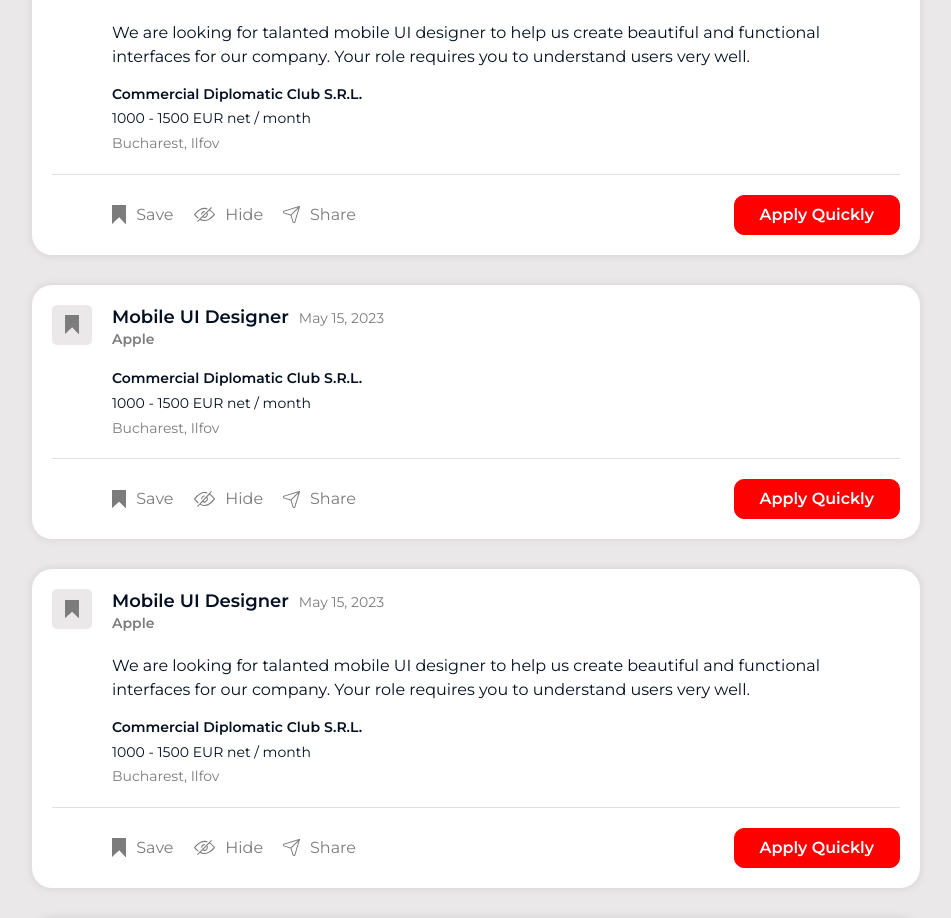
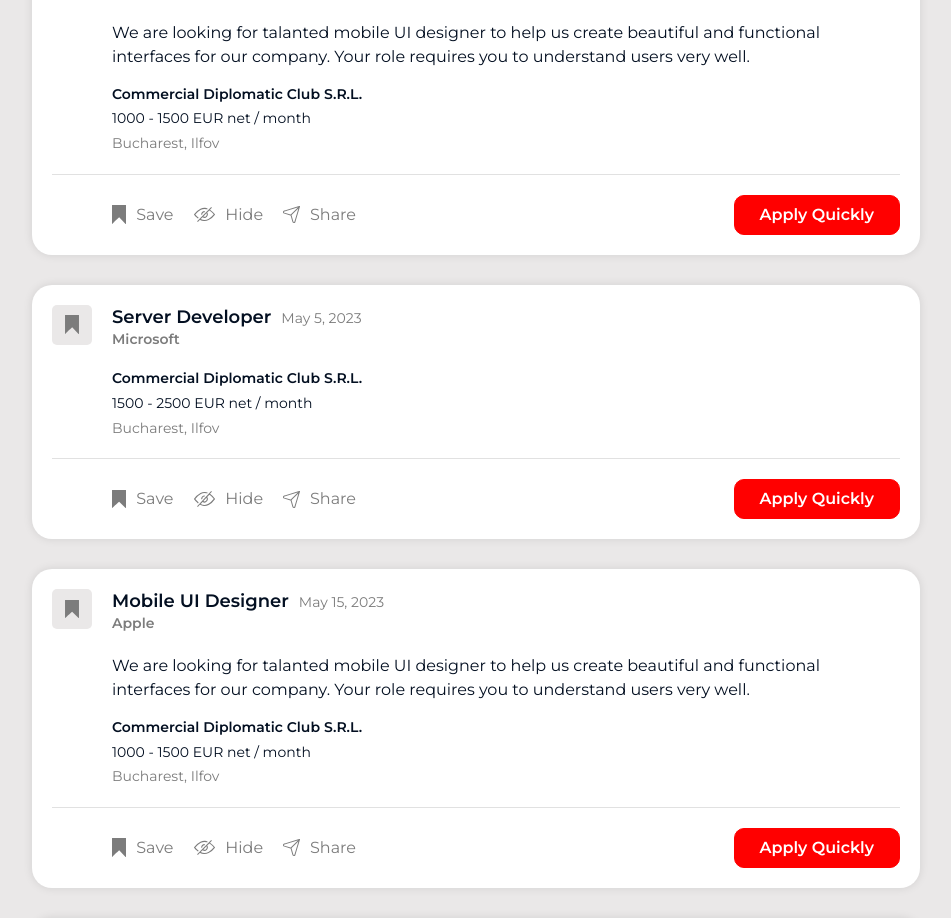
Before and after one commit to amitlimbasiya/lucratori, a Next.js app: page /company-profile in a window 1280 px wide. Shown: the part 1303-2221 px from the top of the page, without its empty margins (164-1115 px from the left). Built offline with nearby package versions, Linux system fonts and the light colour scheme.

Commit message:
Structure changes

```diff
--- a/components/jobs-listing-component/index.js
+++ b/components/jobs-listing-component/index.js
@@ -7,31 +7,35 @@
 import ShareIcon from "../../public/images/share-icon.svg";
 import Pagination from 'react-bootstrap/Pagination';
 
-const JobsListCompFun = () => {
-
+function JobsListingPartFun({
+    jobCompanyLogo,
+    jobHeading,
+    publishadeDate,
+    companyName,
+    cSortInfo,
+    cName,
+    scopeOfSalary,
+    addressCity,
+    addressCounty
+}) {
     return (
         <>
-
-            <div className="jobsListingPart">
-                <ul>
             <li>
                 <div className="jobCardContent">
                     <div className="jobCompanyLogo">
-                                <Link href=""><Image src={BookMarkIcon} alt="Bookmark Icon" /></Link>
+                        <Link href="">{jobCompanyLogo}</Link>
                     </div>
                     <div className="jobTopPart">
-                                <Link href="" className="jobHeading">Mobile UI Designer</Link>
-                                <span className="publishadeDate">May 15, 2023</span>
+                        <Link href="" className="jobHeading">{jobHeading}</Link>
+                        <span className="publishadeDate">{publishadeDate}</span>
                     </div>
-                            <div className="companyName">Apple</div>
+                    <div className="companyName">{companyName}</div>
                     <div className="sortInfo">
-                                <p>We are looking for talanted mobile UI designer to help us create beautiful and functional
-                                    interfaces for our company. Your role requires you to understand users very well.</p>
-                                <div className="cName">Commercial Diplomatic Club S.R.L.</div>
-                                <div className="scopeOfSalary">1000 - 1500 EUR net / month</div>
-                                <div className="addressPart">Bucharest, Ilfov</div>
+                        <p>{cSortInfo}</p>
+                        <div className="cName">{cName}</div>
+                        <div className="scopeOfSalary">{scopeOfSalary}</div>
+                        <div className="addressPart">{addressCity}, {addressCounty}</div>
                     </div>
-
                 </div>
                 <div className="jobCardActions">
                     <div className="leftAction">
@@ -44,124 +48,86 @@
                     </div>
                 </div>
             </li>
-                    <li>
-                        <div className="jobCardContent">
-                            <div className="jobCompanyLogo">
-                                <Link href=""><Image src={BookMarkIcon} alt="Bookmark Icon" /></Link>
-                            </div>
-                            <div className="jobTopPart">
-                                <Link href="" className="jobHeading">Mobile UI Designer</Link>
-                                <span className="publishadeDate">May 15, 2023</span>
-                            </div>
-                            <div className="companyName">Apple</div>
-                            <div className="sortInfo">
-                                <div className="cName">Commercial Diplomatic Club S.R.L.</div>
-                                <div className="scopeOfSalary">1000 - 1500 EUR net / month</div>
-                                <div className="addressPart">Bucharest, Ilfov</div>
-                            </div>
+        </>
 
-                        </div>
-                        <div className="jobCardActions">
-                            <div className="leftAction">
-                                <Link href=""><Image src={BookMarkIcon} alt="Bookmark Icon" />Save</Link>
-                                <Link href=""><Image src={HideIcon} alt="Hide Icon" />Hide</Link>
-                                <Link href=""><Image src={ShareIcon} alt="Share Icon" />Share</Link>
-                            </div>
-                            <div className="rightAction">
-                                <Link href="#" className="redBtn">Apply Quickly</Link>
-                            </div>
-                        </div>
-                    </li>
-                    <li>
-                        <div className="jobCardContent">
-                            <div className="jobCompanyLogo">
-                                <Link href=""><Image src={BookMarkIcon} alt="Bookmark Icon" /></Link>
-                            </div>
-                            <div className="jobTopPart">
-                                <Link href="" className="jobHeading">Mobile UI Designer</Link>
-                                <span className="publishadeDate">May 15, 2023</span>
-                            </div>
-                            <div className="companyName">Apple</div>
-                            <div className="sortInfo">
-                                <p>We are looking for talanted mobile UI designer to help us create beautiful and functional
-                                    interfaces for our company. Your role requires you to understand users very well.</p>
-                                <div className="cName">Commercial Diplomatic Club S.R.L.</div>
-                                <div className="scopeOfSalary">1000 - 1500 EUR net / month</div>
-                                <div className="addressPart">Bucharest, Ilfov</div>
-                            </div>
+    );
+}
 
-                        </div>
-                        <div className="jobCardActions">
-                            <div className="leftAction">
-                                <Link href=""><Image src={BookMarkIcon} alt="Bookmark Icon" />Save</Link>
-                                <Link href=""><Image src={HideIcon} alt="Hide Icon" />Hide</Link>
-                                <Link href=""><Image src={ShareIcon} alt="Share Icon" />Share</Link>
-                            </div>
-                            <div className="rightAction">
-                                <Link href="#" className="redBtn">Apply Quickly</Link>
-                            </div>
-                        </div>
-                    </li>
-                    <li>
-                        <div className="jobCardContent">
-                            <div className="jobCompanyLogo">
-                                <Link href=""><Image src={BookMarkIcon} alt="Bookmark Icon" /></Link>
-                            </div>
-                            <div className="jobTopPart">
-                                <Link href="" className="jobHeading">Mobile UI Designer</Link>
-                                <span className="publishadeDate">May 15, 2023</span>
-                            </div>
-                            <div className="companyName">Apple</div>
-                            <div className="sortInfo">
-                                <p>We are looking for talanted mobile UI designer to help us create beautiful and functional
-                                    interfaces for our company. Your role requires you to understand users very well.</p>
-                                <div className="cName">Commercial Diplomatic Club S.R.L.</div>
-                                <div className="scopeOfSalary">1000 - 1500 EUR net / month</div>
-                                <div className="addressPart">Bucharest, Ilfov</div>
-                            </div>
+const JobsListCompFun = () => {
 
-                        </div>
-                        <div className="jobCardActions">
-                            <div className="leftAction">
-                                <Link href=""><Image src={BookMarkIcon} alt="Bookmark Icon" />Save</Link>
-                                <Link href=""><Image src={HideIcon} alt="Hide Icon" />Hide</Link>
-                                <Link href=""><Image src={ShareIcon} alt="Share Icon" />Share</Link>
-                            </div>
-                            <div className="rightAction">
-                                <Link href="#" className="redBtn">Apply Quickly</Link>
-                            </div>
-                        </div>
-                    </li>
-                    <li>
-                        <div className="jobCardContent">
-                            <div className="jobCompanyLogo">
-                                <Link href=""><Image src={BookMarkIcon} alt="Bookmark Icon" /></Link>
-                            </div>
-                            <div className="jobTopPart">
-                                <Link href="" className="jobHeading">Mobile UI Designer</Link>
-                                <span className="publishadeDate">May 15, 2023</span>
-                            </div>
-                            <div className="companyName">Apple</div>
-                            <div className="sortInfo">
-                                <p>We are looking for talanted mobile UI designer to help us create beautiful and functional
-                                    interfaces for our company. Your role requires you to understand users very well.</p>
-                                <div className="cName">Commercial Diplomatic Club S.R.L.</div>
-                                <div className="scopeOfSalary">1000 - 1500 EUR net / month</div>
-                                <div className="addressPart">Bucharest, Ilfov</div>
-                            </div>
+    return (
+        <>
 
-                        </div>
-                        <div className="jobCardActions">
-                            <div className="leftAction">
-                                <Link href=""><Image src={BookMarkIcon} alt="Bookmark Icon" />Save</Link>
-                                <Link href=""><Image src={HideIcon} alt="Hide Icon" />Hide</Link>
-                                <Link href=""><Image src={ShareIcon} alt="Share Icon" />Share</Link>
-                            </div>
-                            <div className="rightAction">
-                                <Link href="#" className="redBtn">Apply Quickly</Link>
-                            </div>
-                        </div>
-                    </li>
+            <div className="jobsListingPart">
+                <ul>
+                    <JobsListingPartFun
+                        jobCompanyLogo={<Image src={BookMarkIcon} alt="Bookmark Icon" />}
+                        jobHeading="Mobile UI Designer"
+                        publishadeDate="May 15, 2023"
+                        companyName="Apple"
+                        cSortInfo="We are looking for talanted mobile UI designer to help us create beautiful and functional
+                            interfaces for our company. Your role requires you to understand users very well."
+                        cName="Commercial Diplomatic Club S.R.L."
+                        scopeOfSalary="1000 - 1500 EUR net / month"
+                        addressCity="Bucharest"
+                        addressCounty="Ilfov"
+                    />
+                    <JobsListingPartFun
+                        jobCompanyLogo={<Image src={BookMarkIcon} alt="Bookmark Icon" />}
+                        jobHeading="Server Developer"
+                        publishadeDate="May 5, 2023"
+                        companyName="Microsoft"
+                        cName="Commercial Diplomatic Club S.R.L."
+                        scopeOfSalary="1500 - 2500 EUR net / month"
+                        addressCity="Bucharest"
+                        addressCounty="Ilfov"
+                    />
+                    <JobsListingPartFun
+                        jobCompanyLogo={<Image src={BookMarkIcon} alt="Bookmark Icon" />}
+                        jobHeading="Mobile UI Designer"
+                        publishadeDate="May 15, 2023"
+                        companyName="Apple"
+                        cSortInfo="We are looking for talanted mobile UI designer to help us create beautiful and functional
+                            interfaces for our company. Your role requires you to understand users very well."
+                        cName="Commercial Diplomatic Club S.R.L."
+                        scopeOfSalary="1000 - 1500 EUR net / month"
+                        addressCity="Bucharest"
+                        addressCounty="Ilfov"
+                    />
+                    <JobsListingPartFun
+                        jobCompanyLogo={<Image src={BookMarkIcon} alt="Bookmark Icon" />}
+                        jobHeading="Mobile UI Designer"
+                        publishadeDate="May 15, 2023"
+                        companyName="Apple"
+                        cSortInfo="We are looking for talanted mobile UI designer to help us create beautiful and functional
+                            interfaces for our company. Your role requires you to understand users very well."
+                        cName="Commercial Diplomatic Club S.R.L."
+                        scopeOfSalary="1000 - 1500 EUR net / month"
+                        addressCity="Bucharest"
+                        addressCounty="Ilfov"
+                    />
+                    <JobsListingPartFun
+                        jobCompanyLogo={<Image src={BookMarkIcon} alt="Bookmark Icon" />}
+                        jobHeading="Server Developer"
+                        publishadeDate="May 5, 2023"
+                        companyName="Microsoft"
+                        cName="Commercial Diplomatic Club S.R.L."
+                        scopeOfSalary="1500 - 2500 EUR net / month"
+                        addressCity="Bucharest"
+                        addressCounty="Ilfov"
+                    />
+                    <JobsListingPartFun
+                        jobCompanyLogo={<Image src={BookMarkIcon} alt="Bookmark Icon" />}
+                        jobHeading="Mobile UI Designer"
+                        publishadeDate="May 15, 2023"
+                        companyName="Apple"
+                        cSortInfo="We are looking for talanted mobile UI designer to help us create beautiful and functional
+                            interfaces for our company. Your role requires you to understand users very well."
+                        cName="Commercial Diplomatic Club S.R.L."
+                        scopeOfSalary="1000 - 1500 EUR net / month"
+                        addressCity="Bucharest"
+                        addressCounty="Ilfov"
+                    />
                 </ul>
             </div>
             <div className="d-flex align-items-center justify-content-center pt-sm-5">
--- a/src/pages/_app.js
+++ b/src/pages/_app.js
@@ -16,7 +16,6 @@
   const noNav = ['/login', '/login-as-worker', '/login-as-company', '/register', '/register-as-worker', '/register-as-company', '/forgot-password-worker', '/reset-password-worker', '/forgot-password-company', '/reset-password-company'];
   return (
     <>
-
       <SSRProvider>
         <Head>
           <meta name="viewport" content="width=device-width, initial-scale=1" />
```
Also changed, not shown: components/companies-list/index.js (+74 -114 lines), components/jobs-list/index.js (+62 -79 lines). Lines whose indentation alone changed are shown as unchanged.
